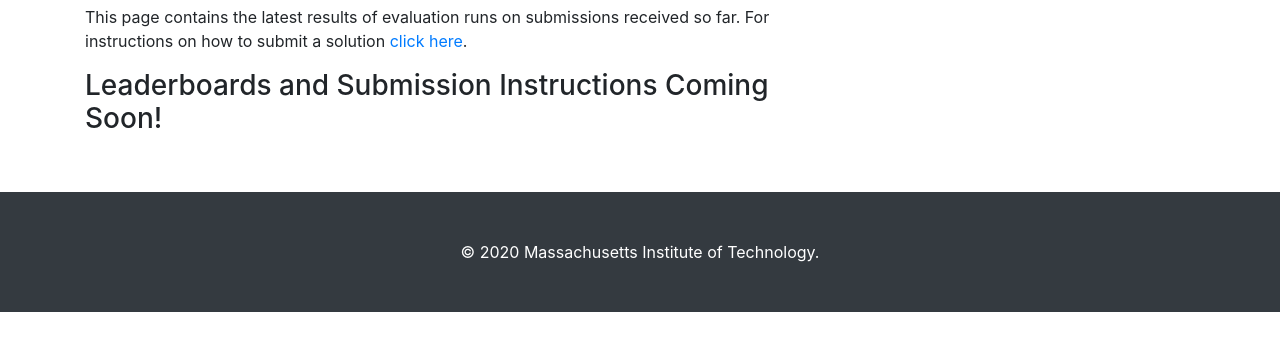
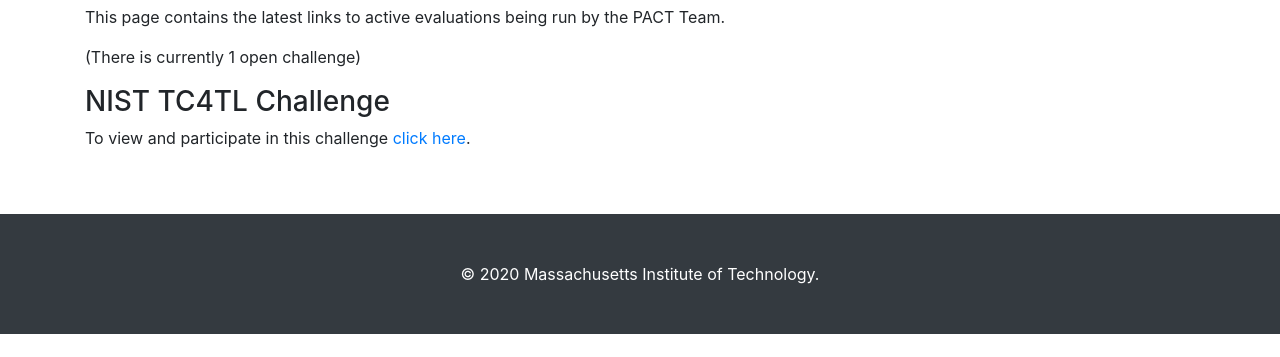
Before and after one commit to mitll/PACT, a website: page docs/leaderboards.html in a window 1280 px wide. Shown: the part 443-800 px from the top of the page. Drawn offline with Linux system fonts and the light colour scheme.

Commit message:
adding link to NIST TC4TL challenge page

```diff
--- a/docs/leaderboards.html
+++ b/docs/leaderboards.html
@@ -76,9 +76,12 @@
     <div class="row">
       <div class="col-md-8 mb-5">
         <h2 id="Datasets">Leaderboards</h2>
-        <p>This page contains the latest results of evaluation runs on submissions received so far. For instructions on how to submit a solution <a href="#leaderboards-submit">click here</a>.</p>
+        <p>This page contains the latest links to active evaluations being run by the PACT Team.</p>
 
-        <h3 id="Leaderboard">Leaderboards and Submission Instructions Coming Soon!</h3>
+        <p>(There is currently 1 open challenge)</p>
+
+        <h3 id="nist-eval">NIST TC4TL Challenge</h3>
+        <p>To view and participate in this challenge <a href="https://www.nist.gov/itl/iad/mig/nist-tc4tl-challenge">click here</a>.</p>
       </div>
     </div>
   </div>
```
